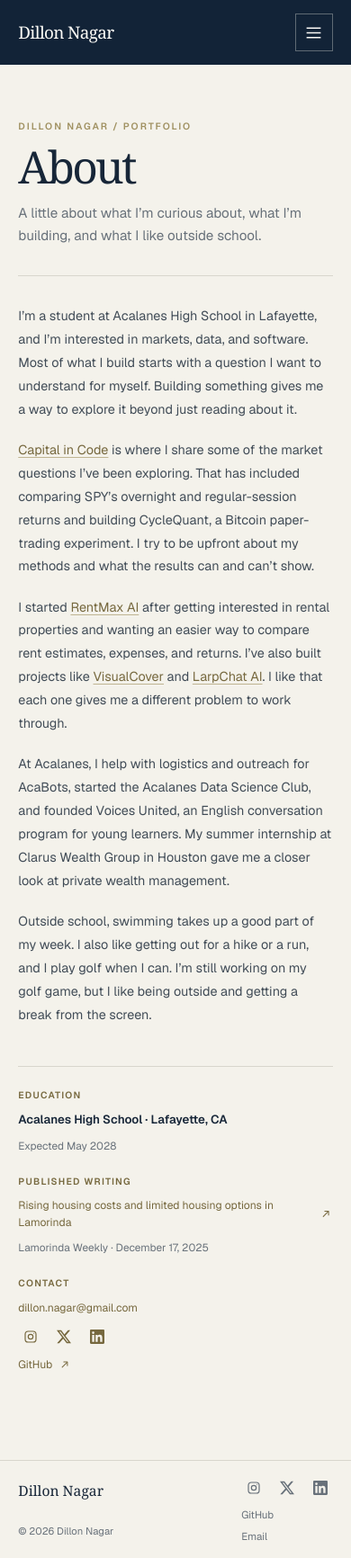
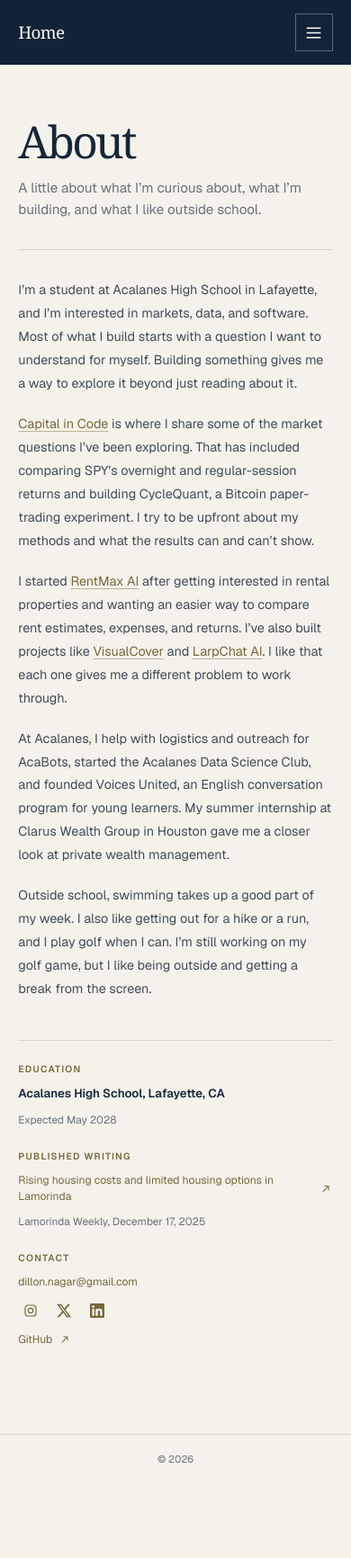
Before and after one commit to Manateek1/dillonnagar.com, a Next.js app: page /about in a window 390 px wide. Shown: the whole page at 90% size. After the commit the page ends 1650 px from the top, so only its background shows below. Built offline with nearby package versions, Linux system fonts and the light colour scheme.

Commit message:
Trim repeated names and footer links
Keep the full name as the homepage title, remove repeated footer links, and simplify separators.

```diff
--- a/app/about/page.tsx
+++ b/app/about/page.tsx
@@ -52,7 +52,7 @@ export default function AboutPage() {
       <div className="about-facts" data-reveal>
         <div className="about-fact">
           <p>Education</p>
-          <strong>Acalanes High School · Lafayette, CA</strong>
+          <strong>Acalanes High School, Lafayette, CA</strong>
           <span>Expected May 2028</span>
         </div>
         <div className="about-fact">
@@ -65,7 +65,7 @@ export default function AboutPage() {
             Rising housing costs and limited housing options in Lamorinda
             <ArrowIcon direction="up-right" size={15} />
           </a>
-          <span>Lamorinda Weekly · December 17, 2025</span>
+          <span>Lamorinda Weekly, December 17, 2025</span>
         </div>
         <div className="about-fact">
           <p>Contact</p>
--- a/app/globals.css
+++ b/app/globals.css
@@ -163,7 +163,7 @@ button, a { -webkit-tap-highlight-color: transparent; }
   padding: clamp(4rem, 7vw, 6.5rem) var(--page-gutter);
 }
 .hero-copy { max-width: 48rem; }
-.availability-line, .section-code {
+.section-code {
   margin: 0;
   color: var(--olive);
   font-size: 0.66rem;
@@ -172,7 +172,6 @@ button, a { -webkit-tap-highlight-color: transparent; }
   line-height: 1.5;
   text-transform: uppercase;
 }
-.hero-copy .availability-line { margin-bottom: 1.3rem; color: #d1c49d; }
 .hero-copy h1 {
   margin: 0;
   color: #fbfaf6;
@@ -339,27 +338,23 @@ button, a { -webkit-tap-highlight-color: transparent; }
 .social-icons svg { display: block; }
 .site-footer { background: var(--background); }
 .footer-inner {
-  display: grid;
-  grid-template-columns: 1fr auto 1fr;
+  display: flex;
+  justify-content: center;
   align-items: center;
   gap: 1.5rem;
   width: min(100%, var(--max-width));
-  min-height: 5rem;
+  min-height: 3.5rem;
   margin: 0 auto;
   padding: 1rem var(--page-gutter);
   border-top: 1px solid var(--line);
 }
-.footer-name { font-family: Georgia, "Times New Roman", serif; font-size: 0.98rem; }
 .footer-copyright { margin: 0; color: var(--muted); font-size: 0.7rem; }
-.footer-links { display: flex; justify-content: end; gap: 1.15rem; }
-.footer-links a { color: var(--muted); font-size: 0.72rem; transition: color 160ms ease; }
-.footer-links a:hover { color: var(--foreground); }
 
 /* Interior pages */
 .page-shell { width: min(100%, 82rem); min-height: calc(100svh - var(--header-height) - 5rem); margin: 0 auto; padding: clamp(3.8rem, 6vw, 5.8rem) var(--page-gutter) 6rem; }
 .page-heading { padding-bottom: 2rem; border-bottom: 1px solid var(--line); }
 .page-heading h1 {
-  margin: 0.8rem 0 0;
+  margin: 0;
   color: var(--foreground);
   font-family: Georgia, "Times New Roman", serif;
   font-size: clamp(3.1rem, 6vw, 5.2rem);
@@ -414,7 +409,6 @@ button, a { -webkit-tap-highlight-color: transparent; }
 .experience-item-main li::marker { color: var(--olive); }
 .experience-skills { display: flex; flex-wrap: wrap; gap: 0.4rem 0.8rem; margin-top: 1rem; }
 .tech-badge { color: var(--olive-dark); font-size: 0.67rem; letter-spacing: 0.04em; }
-.tech-badge + .tech-badge::before { content: "·"; margin-right: 0.8rem; color: #aaa394; }
 
 /* About page */
 .about-layout { margin-top: 3rem; }
@@ -478,9 +472,6 @@ html[data-reveal-ready="true"] [data-reveal][data-revealed="true"] { opacity: 1;
   .experience-preview-row { grid-template-columns: 1fr; gap: 0.55rem; }
   .experience-preview-detail { max-width: 38rem; }
   .contact-band { align-items: start; flex-direction: column; gap: 1.7rem; }
-  .footer-inner { grid-template-columns: 1fr auto; gap: 0.8rem; }
-  .footer-copyright { grid-column: 1; grid-row: 2; }
-  .footer-links { grid-column: 2; grid-row: 1 / span 2; flex-direction: column; gap: 0.45rem; }
   .project-list-item { grid-template-columns: 2rem minmax(0, 1fr); gap: 0.7rem 0.9rem; }
   .project-row-index { grid-row: 1 / span 2; }
   .project-row-description, .project-row-links { grid-column: 2; }
--- a/components/effects/CommandPalette.tsx
+++ b/components/effects/CommandPalette.tsx
@@ -107,7 +107,7 @@ export default function CommandPalette({
     }
 
     const responses: Record<string, string> = {
-      help: "help · projects · experience · about · contact · theme · clear · exit",
+      help: "help, projects, experience, about, contact, theme, clear, exit",
       theme: `Visual mode is ${visualMode}. Run this again from the palette to switch.`,
       projects: "Opening project index…",
       experience: "Opening experience map…",
--- a/components/home/ExperienceMap.tsx
+++ b/components/home/ExperienceMap.tsx
@@ -25,7 +25,7 @@ const lanes = [
     category: "Leadership",
     items: [
       "Founder & President — Acalanes Data Science Club",
-      "Logistics Lead — 24689 - AcaBots",
+      "Logistics Lead — AcaBots",
       "Founder & Organizer — Voices United",
     ],
   },
--- a/components/home/Hero.tsx
+++ b/components/home/Hero.tsx
@@ -27,7 +27,6 @@ export default function Hero() {
     <section className="hero-shell" id="home">
       <div className="hero-content">
         <div className="hero-copy" data-reveal>
-          <p className="availability-line">Student · Quantitative finance · Software</p>
           <h1>Dillon Nagar</h1>
           <p className="hero-description">
             I use data to study financial markets, test ideas, and build tools that make
--- a/components/home/ResearchField.tsx
+++ b/components/home/ResearchField.tsx
@@ -45,7 +45,7 @@ export default function ResearchField() {
           </a>
         </div>
 
-        <p className="research-axis-label">Illustrative field · No live prices</p>
+        <p className="research-axis-label">Illustrative field. No live prices.</p>
       </div>
     </div>
   );
--- a/components/layout/Footer.tsx
+++ b/components/layout/Footer.tsx
@@ -1,17 +1,8 @@
-import Link from "next/link";
-import SocialLinks from "@/components/layout/SocialLinks";
-
 export default function Footer() {
   return (
     <footer className="site-footer">
       <div className="footer-inner">
-        <Link href="/" className="footer-name">Dillon Nagar</Link>
-        <p className="footer-copyright">© {new Date().getFullYear()} Dillon Nagar</p>
-        <nav className="footer-links" aria-label="Social links">
-          <SocialLinks />
-          <a href="https://github.com/Manateek1" target="_blank" rel="noopener noreferrer">GitHub</a>
-          <a href="mailto:dillon.nagar@gmail.com">Email</a>
-        </nav>
+        <p className="footer-copyright">© {new Date().getFullYear()}</p>
       </div>
     </footer>
   );
--- a/components/layout/Navbar.tsx
+++ b/components/layout/Navbar.tsx
@@ -6,7 +6,6 @@ import { useRef, useState } from "react";
 import ArrowIcon from "@/components/ui/ArrowIcon";
 
 const navLinks = [
-  { href: "/", label: "Home" },
   { href: "/projects", label: "Projects" },
   { href: "/experience", label: "Experience" },
   { href: "/about", label: "About" },
@@ -33,8 +32,8 @@ export default function Navbar() {
       }}
     >
       <nav className="site-nav" aria-label="Primary navigation">
-        <Link href="/" className="brand-link" aria-label="Dillon Nagar home">
-          Dillon Nagar
+        <Link href="/" className="brand-link" aria-label="Home">
+          Home
         </Link>
 
         <div className="desktop-nav-links">
--- a/components/projects/ProjectCard.tsx
+++ b/components/projects/ProjectCard.tsx
@@ -3,7 +3,7 @@ import ArrowIcon from "@/components/ui/ArrowIcon";
 import { Project } from "@/data/projects";
 
 export default function ProjectCard({ project, index }: { project: Project; index: number }) {
-  const topics = (project.themes ?? project.stack).slice(0, 3).join(" · ");
+  const topics = (project.themes ?? project.stack).slice(0, 3).join(", ");
 
   return (
     <article className="project-list-item" data-reveal>
--- a/components/ui/SectionHeader.tsx
+++ b/components/ui/SectionHeader.tsx
@@ -7,7 +7,6 @@ export default function SectionHeader({
 }) {
   return (
     <div className="page-heading" data-reveal>
-      <p className="section-code">Dillon Nagar / Portfolio</p>
       <h1>{title}</h1>
       {subtitle ? <p>{subtitle}</p> : null}
     </div>
--- a/data/experience.ts
+++ b/data/experience.ts
@@ -60,7 +60,7 @@ export const experience: ExperienceItem[] = [
 export const leadership: ExperienceItem[] = [
   {
     title: "Team Logistics",
-    org: "AcaBots · Acalanes Robotics · FTC Team 24689",
+    org: "AcaBots",
     period: "2025 – Present",
     type: "leadership",
     bullets: [
```
